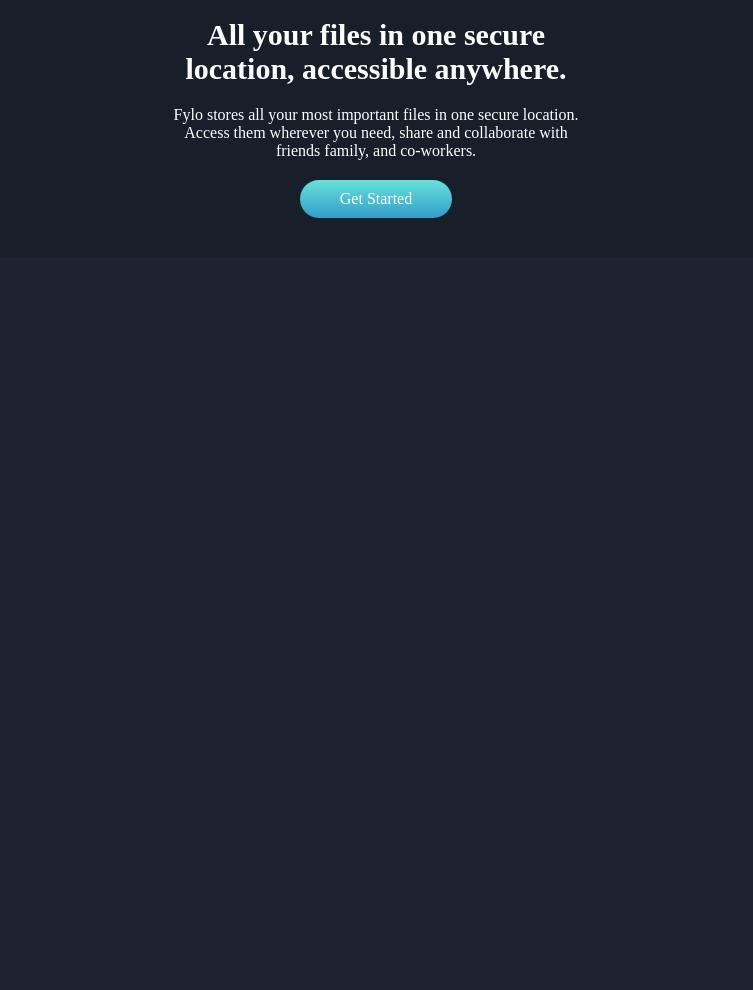
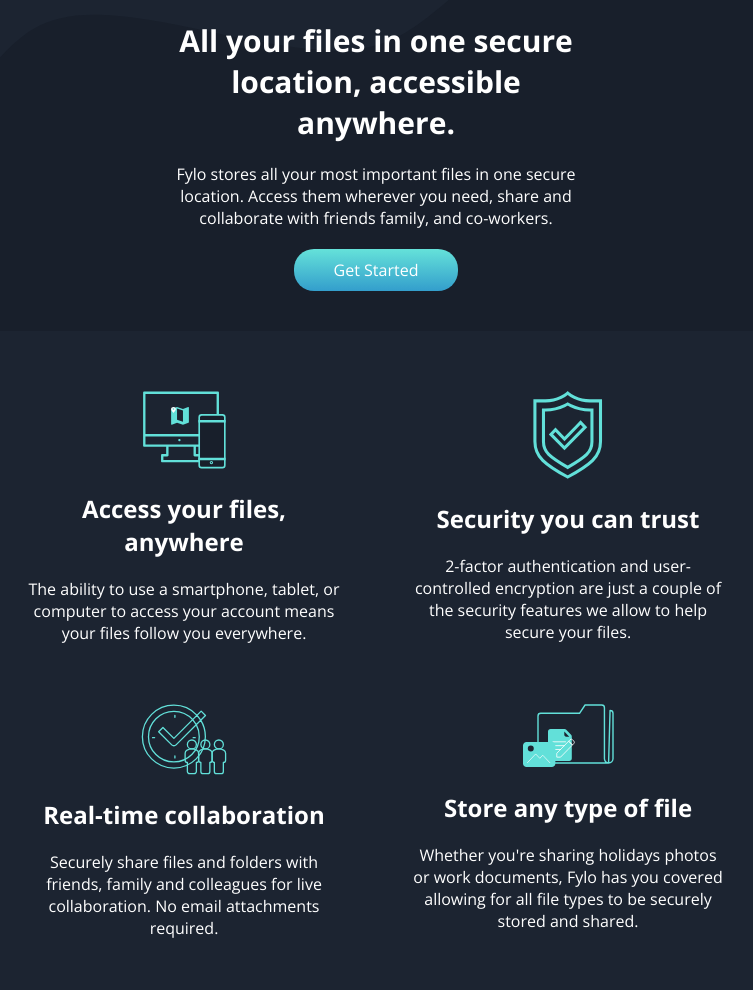
Before and after one commit to rehanmosabbir/fylo-dark-theme-landing-page, a plain HTML site: page index.html in a window 1280 px wide. Shown: the part 653-1643 px from the top of the page, without its empty margins (264-1017 px from the left). Before the commit the page ends 911 px from the top, so only its background shows below. Drawn offline with nearby package versions, Linux system fonts and the light colour scheme.

Commit message:
add service section

```diff
--- a/css/style.css
+++ b/css/style.css
@@ -10,6 +10,7 @@
 
 body {
   background-color: hsl(217, 28%, 15%);
+  font-family: "Open Sans", sans-serif;
   /* background-color: #ccc; */
 }
 h1 {
@@ -19,7 +20,7 @@
   font-size: 1.6rem;
 }
 
-.container {
+#header {
   width: 90%;
   margin: 5rem auto;
 }
@@ -72,3 +73,25 @@
   font-size: 1.6rem;
   border-radius: 2rem;
 }
+
+#service {
+  width: 60%;
+  margin: 3rem auto;
+  display: grid;
+  grid-template-columns: repeat(2, 1fr);
+  grid-template-rows: repeat(2, 1fr);
+}
+
+.service-item {
+  text-align: center;
+  color: #fff;
+  margin: 3rem 3.5rem;
+}
+
+.service-item img {
+  margin-bottom: 2rem;
+}
+.service-item h2 {
+  margin-bottom: 2rem;
+  font-size: 2.4rem;
+}
--- a/index.html
+++ b/index.html
@@ -8,6 +8,12 @@
     <link rel="icon" type="image/png" sizes="32x32" href="./images/favicon-32x32.png" />
 
     <title>Frontend Mentor | Fylo landing page with dark theme and features grid</title>
+    <link rel="preconnect" href="https://fonts.googleapis.com" />
+    <link rel="preconnect" href="https://fonts.gstatic.com" crossorigin />
+    <link
+      href="https://fonts.googleapis.com/css2?family=Open+Sans:wght@400;700&family=Raleway:wght@400;700&display=swap"
+      rel="stylesheet"
+    />
     <link rel="stylesheet" href="css/style.css" />
 
     <!-- Feel free to remove these styles or customise in your own stylesheet 👍 -->
@@ -37,7 +43,6 @@
           </div>
         </nav>
       </header>
-    </div>
 
       <section id="get-started">
         <div class="img-box">
@@ -52,12 +57,37 @@
           <a href="#">Get Started</a>
         </div>
       </section>
-    <!--    Access your
-    files, anywhere The ability to use a smartphone, tablet, or computer to access your account means your files follow you everywhere.
-    Security you can trust 2-factor authentication and user-controlled encryption are just a couple of the security features we allow to
-    help secure your files. Real-time collaboration Securely share files and folders with friends, family and colleagues for live
-    collaboration. No email attachments required. Store any type of file Whether you're sharing holidays photos or work documents, Fylo has
-    you covered allowing for all file types to be securely stored and shared. Stay productive, wherever you are Never let location be an
+      <section id="service">
+        <div class="service-item">
+          <img src="images/icon-access-anywhere.svg" alt="" />
+          <h2>Access your files, anywhere</h2>
+          <p>The ability to use a smartphone, tablet, or computer to access your account means your files follow you everywhere.</p>
+        </div>
+        <div class="service-item">
+          <img src="images/icon-security.svg" alt="" />
+          <h2>Security you can trust</h2>
+          <p>
+            2-factor authentication and user-controlled encryption are just a couple of the security features we allow to help secure your
+            files.
+          </p>
+        </div>
+        <div class="service-item">
+          <img src="images/icon-collaboration.svg" alt="" />
+          <h2>Real-time collaboration</h2>
+          <p>Securely share files and folders with friends, family and colleagues for live collaboration. No email attachments required.</p>
+        </div>
+        <div class="service-item">
+          <img src="images/icon-any-file.svg" alt="" />
+          <h2>Store any type of file</h2>
+          <p>
+            Whether you're sharing holidays photos or work documents, Fylo has you covered allowing for all file types to be securely stored
+            and shared.
+          </p>
+        </div>
+      </section>
+    </div>
+    <!--
+          Stay productive, wherever you are Never let location be an
     issue when accessing your files. Fylo has you covered for all of your file storage needs. Securely share files and folders with friends,
     family and colleagues for live collaboration. No email attachments required. See how Fylo works Fylo has improved our team productivity
     by an order of magnitude. Since making the switch our team has become a well-oiled collaboration machine. Satish Patel Founder & CEO,
```
Lines whose indentation alone changed are shown as unchanged.
